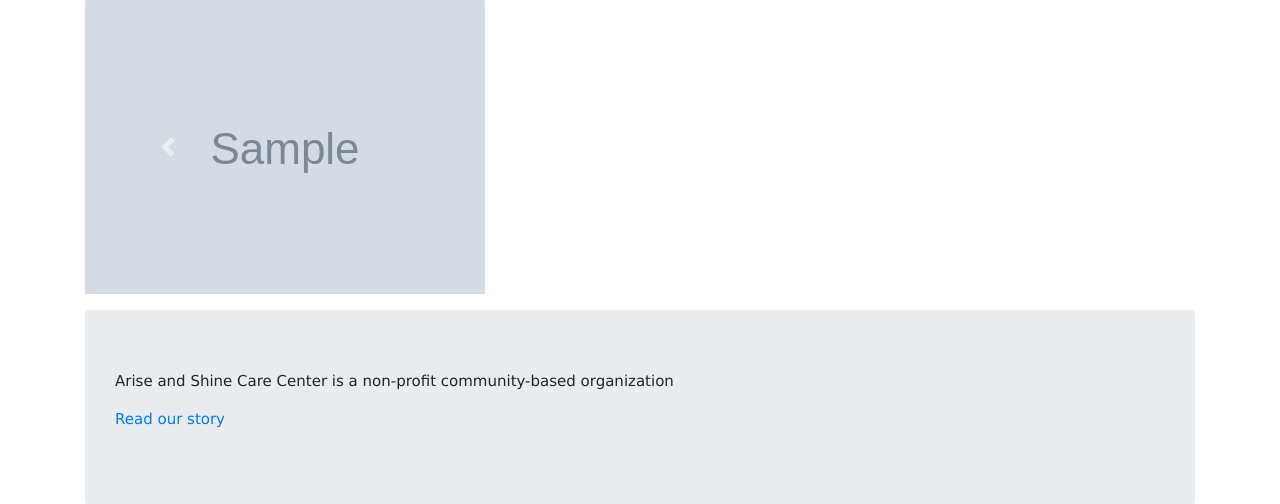
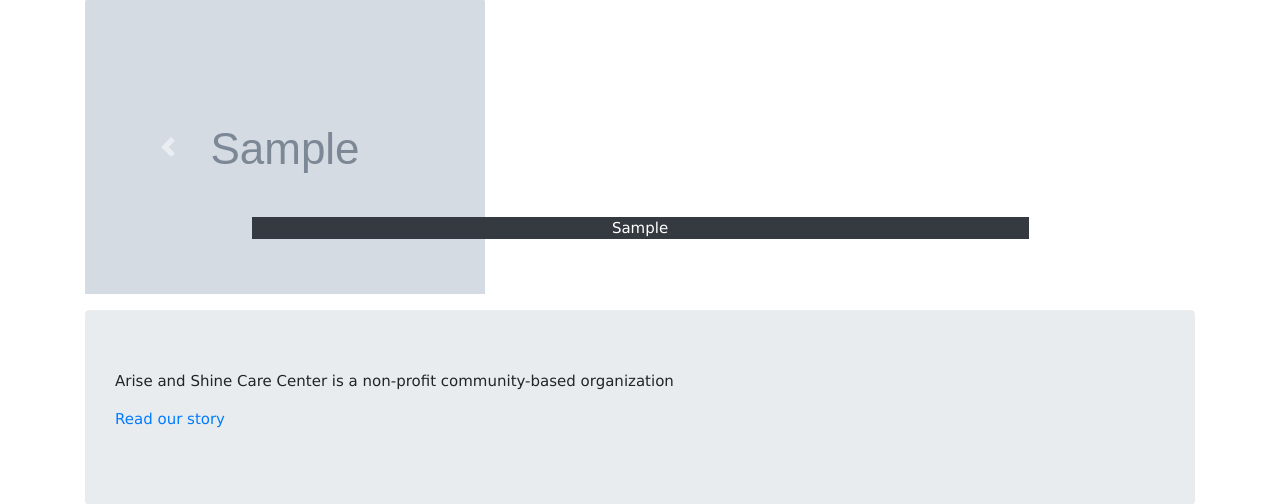
Before and after one commit to ariseandshinecc/AriseandShine_CC, a Django app: page / in a window 1280 px wide. Shown: the part 163-667 px from the top of the page. Run offline with Django 3.2, Linux system fonts and the light colour scheme; tables that the repository leaves empty hold one stand-in row (values such as "Sample post"); grey boxes marked "Sample" are stand-in pictures; some libraries are stand-ins or nearby versions.

Commit message:
Make the slideshow caption more visible/readable and unobtrusive.

```diff
--- a/mainsite/templates/mainsite.html
+++ b/mainsite/templates/mainsite.html
@@ -176,7 +176,10 @@
                 title="Back to top">
                 &#8613;
             </a>
-
+            {% comment 'copyright' %}
+                Copyright information
+            {% endcomment %}
+            <!--Copyright &copy; {% now "Y" %} NetGram Softwares. All rights reserved-->
         {% endblock footer %}
     </footer>
 </body>
--- a/mainsite/templates/mainsite/home.html
+++ b/mainsite/templates/mainsite/home.html
@@ -33,7 +33,7 @@
 						<div class="carousel-item {% if forloop.first %} active {% endif %}">
 							<img src="{{ image.picture.url }}" alt="Picture_0{{ forloop.counter }}" class="img-fluid rounded">
 							<div class="carousel-caption">
-								<p>{{ image.caption }}</p>
+								<p class="bg-dark">{{ image.caption }}</p>
 							</div>
 						</div>
 					{% endfor %}
```
